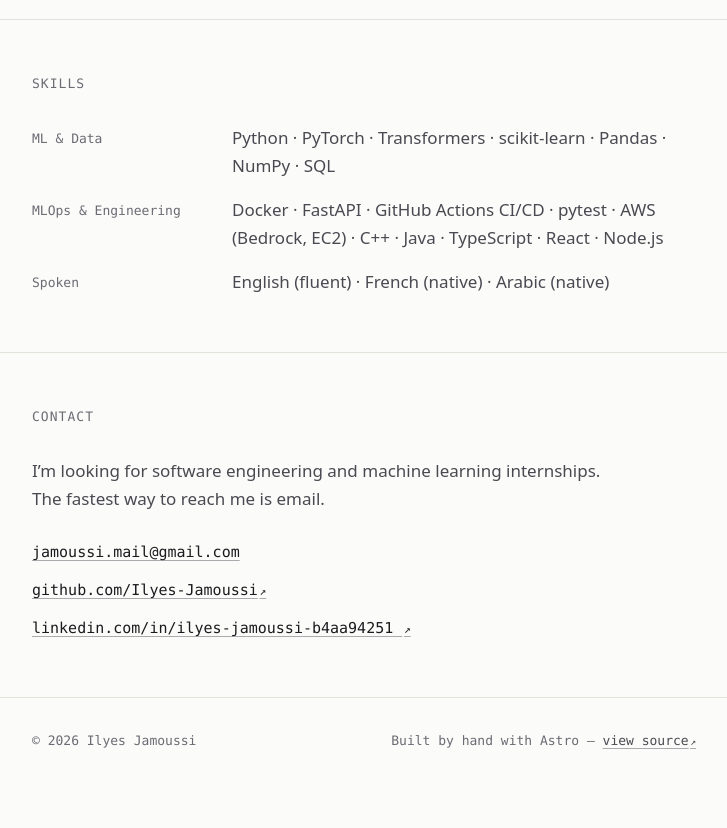
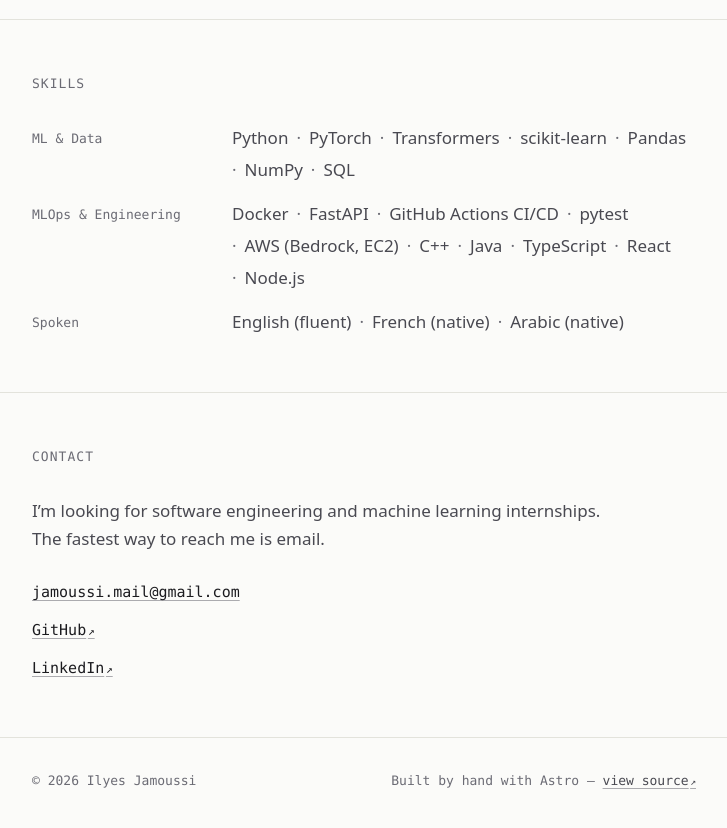
Before and after one commit to Ilyes-Jamoussi/Ilyes-Jamoussi.github.io, an Astro site: page / in a window 1280 px wide. Shown: the part 5640-6468 px from the top of the page, without its empty margins (276-1003 px from the left). Before the commit the page ends 6431 px from the top, so only its background shows below. Built offline with nearby package versions, Linux system fonts and the light colour scheme; Astro itself is replaced by a stand-in of ours.

Commit message:
Polish Skills and Contact sections
- Contact links become clean labels (GitHub, LinkedIn) matching the
  hero; the email address stays spelled out as the primary CTA, now
  medium weight
- Skills separators move to a flex dot-list (same pattern as the hero
  now-list) so a separator never dangles at the end of a wrapped line
- ExtLink now trims its slot content, killing the formatting-induced
  space that showed up underlined before the external arrow

```diff
--- a/src/components/ExtLink.astro
+++ b/src/components/ExtLink.astro
@@ -1,7 +1,8 @@
 ---
 /**
  * External link: opens in a new tab, marked visually with ↗ and
- * announced to screen readers.
+ * announced to screen readers. The slot is rendered trimmed so
+ * formatting-induced whitespace never sneaks in before the arrow.
  */
 interface Props {
   href: string;
@@ -9,12 +10,11 @@ interface Props {
 }
 
 const { href, class: className } = Astro.props;
+const label = (await Astro.slots.render("default")).trim();
 ---
 
-<a href={href} class={className} target="_blank" rel="noopener noreferrer">
-  <slot /><span class="external-mark" aria-hidden="true">↗</span><span
-    class="sr-only"
-  >
-    (opens in new tab)</span
-  >
-</a>
+<a href={href} class={className} target="_blank" rel="noopener noreferrer"
+  ><Fragment set:html={label} /><span class="external-mark" aria-hidden="true"
+    >↗</span
+  ><span class="sr-only"> (opens in new tab)</span></a
+>
--- a/src/pages/index.astro
+++ b/src/pages/index.astro
@@ -207,7 +207,13 @@ import Base from "../layouts/Base.astro";
           skills.map((group) => (
             <div>
               <dt>{group.label}</dt>
-              <dd>{group.items.join(" · ")}</dd>
+              <dd>
+                <ul class="dot-list">
+                  {group.items.map((item) => (
+                    <li>{item}</li>
+                  ))}
+                </ul>
+              </dd>
             </div>
           ))
         }
@@ -223,13 +229,11 @@ import Base from "../layouts/Base.astro";
         The fastest way to reach me is email.
       </p>
       <ul class="contact-links">
-        <li><a href={`mailto:${email}`}>{email}</a></li>
-        <li><ExtLink href={github}>github.com/Ilyes-Jamoussi</ExtLink></li>
         <li>
-          <ExtLink href={linkedin}>
-            linkedin.com/in/ilyes-jamoussi-b4aa94251
-          </ExtLink>
+          <a class="contact-email" href={`mailto:${email}`}>{email}</a>
         </li>
+        <li><ExtLink href={github}>GitHub</ExtLink></li>
+        <li><ExtLink href={linkedin}>LinkedIn</ExtLink></li>
       </ul>
     </div>
   </section>
--- a/src/styles/global.css
+++ b/src/styles/global.css
@@ -161,6 +161,22 @@ a:hover {
 .external-mark {
   font-size: 0.75em;
   margin-left: 0.15em;
+}
+
+.dot-list {
+  list-style: none;
+  padding: 0;
+  margin: 0;
+  display: flex;
+  flex-wrap: wrap;
+  column-gap: 0.5rem;
+  row-gap: 0.25rem;
+}
+
+.dot-list li + li::before {
+  content: "·";
+  margin-right: 0.5rem;
+  color: var(--ink-faint);
 }
 
 /* ------------------------------------------------------------------ */
@@ -743,6 +759,10 @@ a:hover {
   font-size: 0.9375rem;
 }
 
+.contact-email {
+  font-weight: 500;
+}
+
 .site-footer {
   border-top: 1px solid var(--rule);
   padding-block: 2rem 2.5rem;
```
